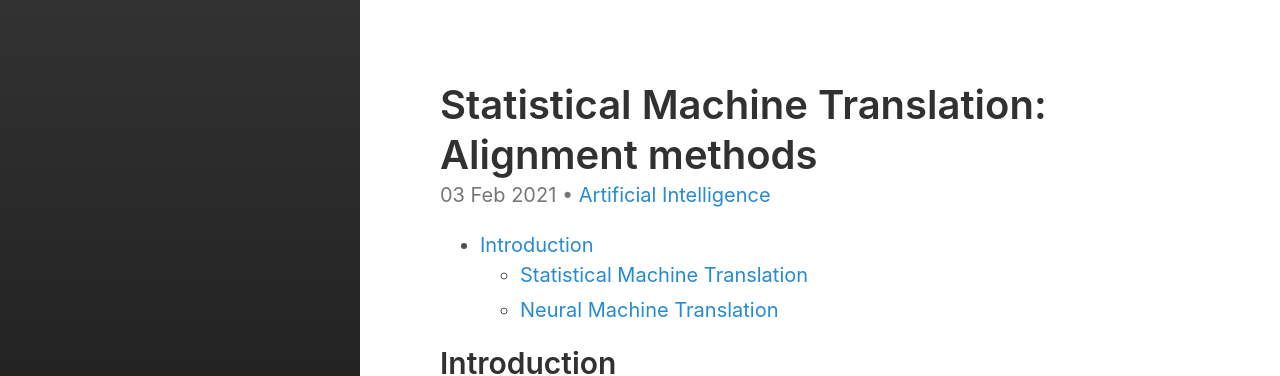
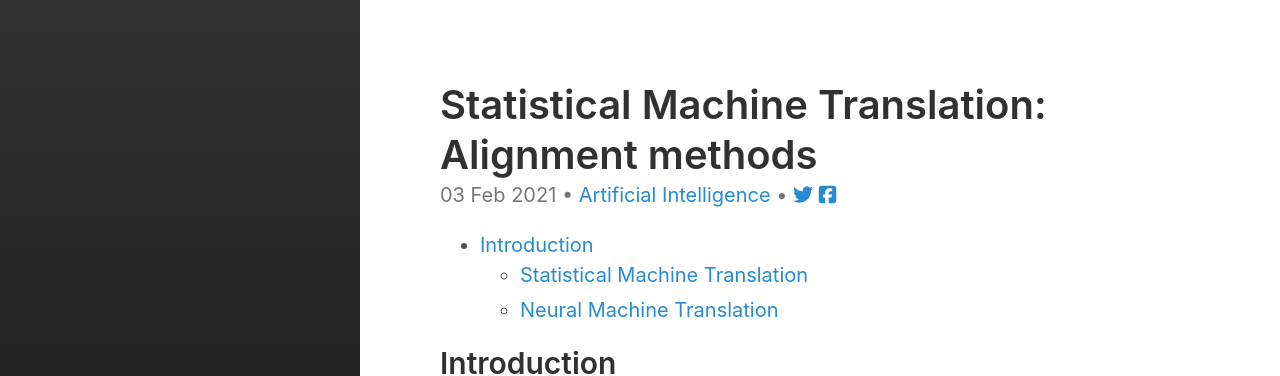
Before and after one commit to wanted2/caineng.in, a Jekyll site: the page built from www/_posts/2021-02-03-neural-translation.md, in a window 1280 px wide and 1141 px high. Shown: the top 376 px of the window. Built offline with Jekyll 4.4.1, drawn with Linux system fonts in a browser that asks for light colours; nearby versions of some CDN libraries.

Commit message:
added fb/twitter btn

```diff
--- a/www/_config.yml
+++ b/www/_config.yml
@@ -8,7 +8,7 @@ kramdown:
 title:            AiFi
 tagline:          'A freelancer blog'
 description:      ''
-url:              https://caineng.in
+url:              https://d1oozge46goiac.cloudfront.net
 baseurl:          '/'
                   # the optional subpath of your site, e.g. "/blog"
                   # NB: This applies to all pages in your Jekyll site.
--- a/www/_includes/post-meta.html
+++ b/www/_includes/post-meta.html
@@ -26,4 +26,9 @@
       {% endif %}
     {% endfor %}
   </span>
+  <span class="share-page">
+    &bull;
+    <a href="https://twitter.com/intent/tweet?text={{ page.title }}&url={{ site.url }}{{ page.url }}&via={{ site.twitter_username }}&related={{ site.twitter_username }}" rel="nofollow" target="_blank" title="Share on Twitter"><i class="fab fa-twitter"></i></a>
+    <a href="https://facebook.com/sharer.php?u={{ site.url }}{{ page.url }}" rel="nofollow" target="_blank" title="Share on Facebook"><i class="fa fa-facebook-square"></i></a>
+</span>
 </div>
--- a/www/_layouts/default.html
+++ b/www/_layouts/default.html
@@ -12,5 +12,6 @@
     </main>
 
     {% include custom-foot.html %}
+    <script src="https://kit.fontawesome.com/d0b91d895e.js" crossorigin="anonymous"></script>
   </body>
 </html>
```
